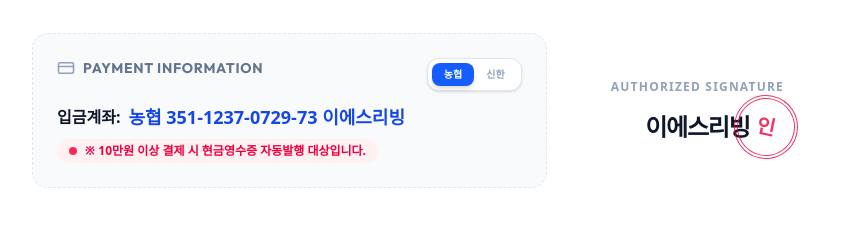
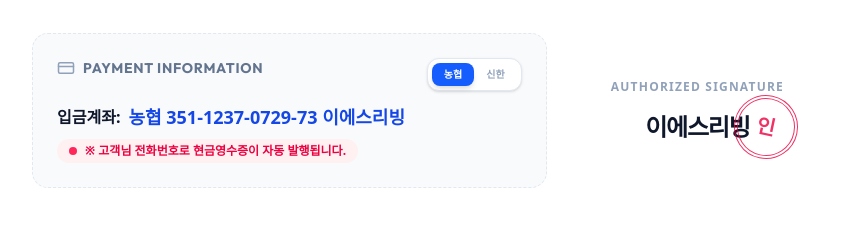
Before and after one commit to kisung6943-blip/silitpressure-cooker-as, a React (Vite) app: page / in a window 1280 px wide. Shown: the part 1240-1469 px from the top of the page, without its empty margins (216-1063 px from the left). Built offline with nearby package versions, Linux system fonts and the light colour scheme.

Commit message:
Update cash receipt message for NH account

```diff
--- a/src/App.tsx
+++ b/src/App.tsx
@@ -440,10 +440,10 @@
                     : '신한은행 100-034-808558 이에스리빙'}
                 </span>
               </div>
-              {totalAmount >= 100000 && (
+              {bankType === 'nh' && (
                 <div className="inline-flex items-center gap-2 text-rose-600 font-bold text-xs bg-rose-50 px-3 py-1 rounded-full w-fit mt-1">
                   <span className="w-2 h-2 bg-rose-500 rounded-full animate-pulse" />
-                  ※ 10만원 이상 결제 시 현금영수증 자동발행 대상입니다.
+                  ※ 고객님 전화번호로 현금영수증이 자동 발행됩니다.
                 </div>
               )}
             </div>
```
